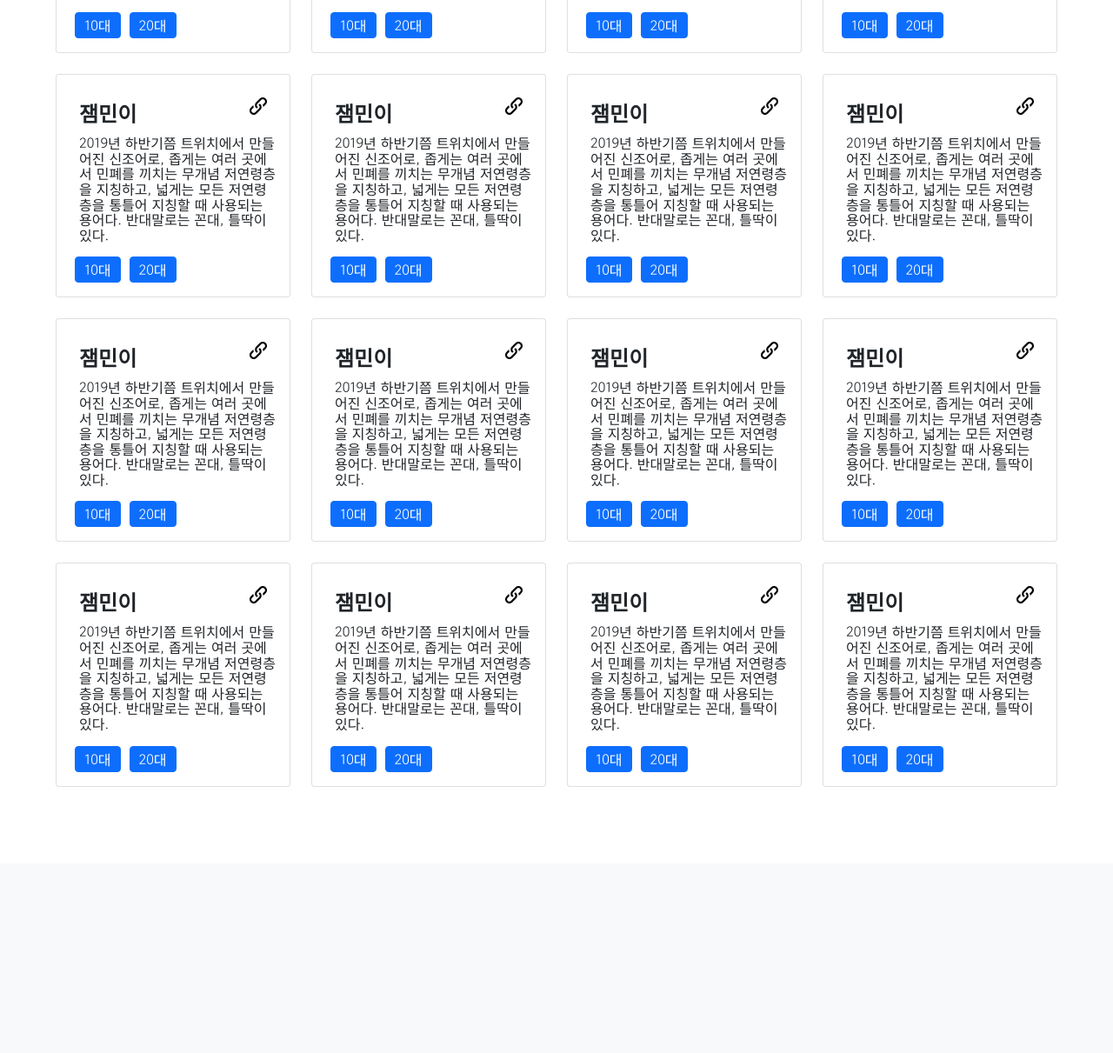
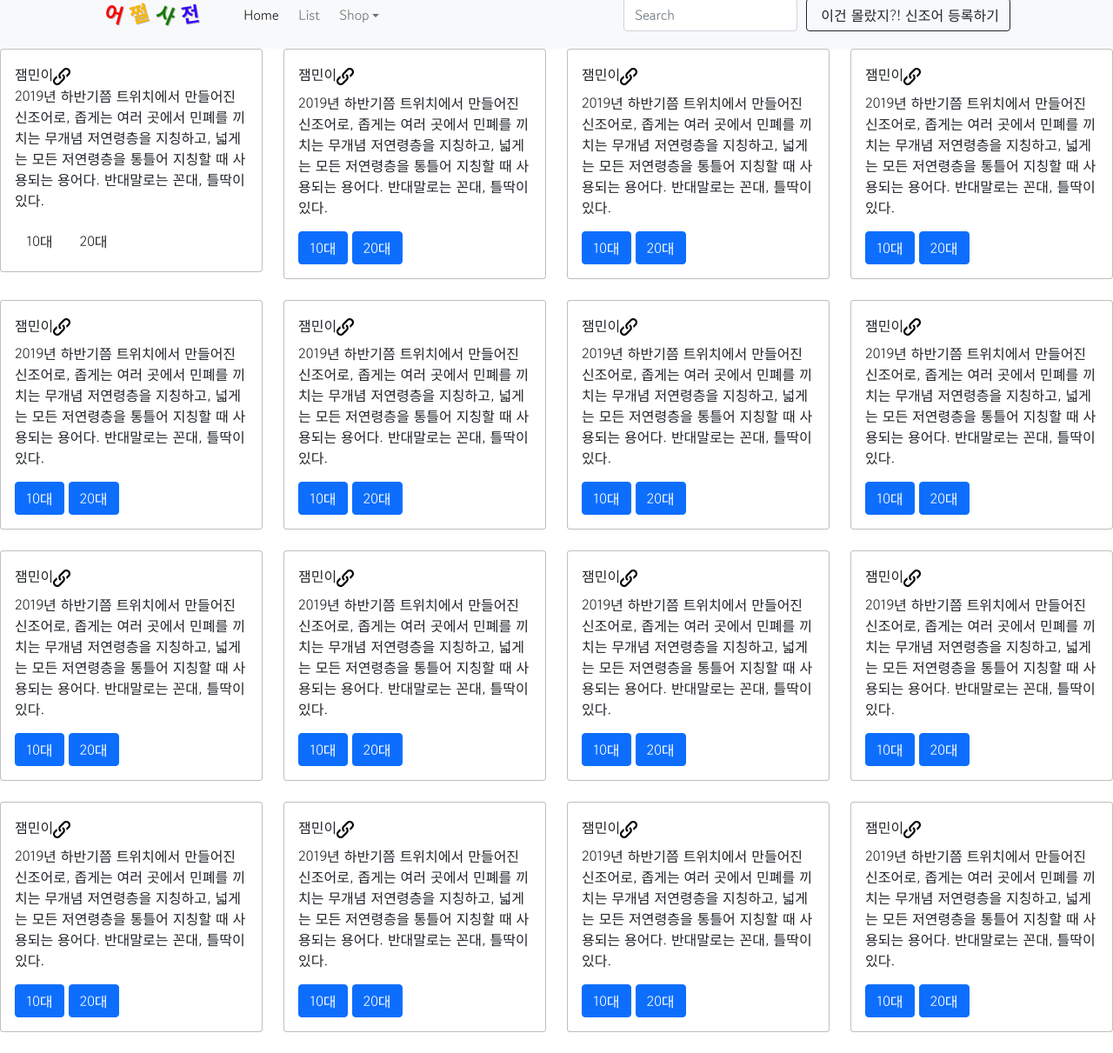
Before and after one commit to willow-92/Sparta_SWcamp_team6, a Flask app: template Templates/list.html in a window 1280 px wide. Shown: the part 402-1613 px from the top of the page at 87% size. Before the commit the page ends 1307 px from the top, so only its background shows below. Run offline with Flask 2, Linux system fonts and the light colour scheme; the template is opened without the code that fills it, so the values that code supplies are empty.

Commit message:
2023.02.04 목록페이지 스타일을 style.css에 추가(송경)

```diff
--- a/Templates/list.html
+++ b/Templates/list.html
@@ -15,45 +15,34 @@
     <title>어쩔사전</title>
 
     <link href="https://fonts.googleapis.com/css2?family=Gowun+Dodum&display=swap" rel="stylesheet">
-
+    <link href="css/styles.css" rel="stylesheet" />
     <style>
         * {
             font-family: 'Gowun Dodum', sans-serif;
         }
 
-        .NewWordCard {
-            padding: 10% 5% 5% 5%;
-        }
 
-
-        .card-title {
-            font-size: x-large;
-            font-weight: bolder;
-
-            padding: 10px 10px 0px 10px;
-        }
-
-        .chain_icon {
-            width: 20px;
-
-            float: right;
-        }
-
-        .card-text {
-            padding: 0 0 0px 10px;
-            line-height: 1.1em;
-        }
-
-        .btn-primary {
-            padding: 2px 10px 2px 10px;
-            margin: 0px 0px 0px 5px;
-        }
 
 
 
     </style>
 </head>
+<header class="bg-home py-5">
+            <div class="container px-4 px-lg-5 my-4">
+                <div class="text-start text-white">
+                    <h4 class="display-6 fw-bolder">‍오늘도 MZ말을 못 알아들었다😂<br>최신 신조어 백과사전, 어쩔사전!</h4>
+                    <h6 style="line-height: 1.5em">신조어(新造語, Neologism)란? <br> 새로 만들어진 단어 및 용어 가운데 표준어로 등재되지 않은 말</h6></p>
+                </div>
 
+                <div class="d-flex justify-content-center h-100">
+                  <div class="searchbar shadow bg-body-tertiary rounded">
+                    <input class="search_input" type="text" name="" placeholder="찾고 싶은 신조어를 검색해 보세요!">
+                    <a href="#" class="search_icon"><i class="fas fa-search"></i></a>
+                  </div>
+                </div>
+
+            </div>
+    </header>
 <body>
 <!--네비게이션 바-->
 <nav class="navbar navbar-expand-lg navbar-light bg-light">
@@ -101,18 +90,18 @@
     </div>
 </nav>
 
-<div class="NewWordCard">
+<div class="NewWordCard_listpage">
     <div class="row row-cols-1 row-cols-md-4 g-4">
         <div class="col">
             <div class="card">
                 <div class="card-body">
-                    <div class="card-title">
-                        잼민이<img class="chain_icon" src="./../Src/img/chain_icon.png">
+                    <div class="card-title_listpage">
+                        잼민이<img class="chain_icon_listpage" src="./../Src/img/chain_icon.png">
                     </div>
-                    <p class="card-text">2019년 하반기쯤 트위치에서 만들어진 신조어로, 좁게는 여러 곳에서 민폐를 끼치는 무개념 저연령층을 지칭하고, 넓게는 모든 저연령층을 통틀어
+                    <p class="card-text_listpage">2019년 하반기쯤 트위치에서 만들어진 신조어로, 좁게는 여러 곳에서 민폐를 끼치는 무개념 저연령층을 지칭하고, 넓게는 모든 저연령층을 통틀어
                         지칭할 때 사용되는 용어다. 반대말로는 꼰대, 틀딱이 있다.</p>
-                    <button type="button" class="btn btn-primary">10대</button>
-                    <button type="button" class="btn btn-primary">20대</button>
+                    <button type="button" class="btn btn-primary_listpage">10대</button>
+                    <button type="button" class="btn btn-primary_listpage">20대</button>
                 </div>
             </div>
         </div>
```
Also changed, not shown: Templates/styles.css.
